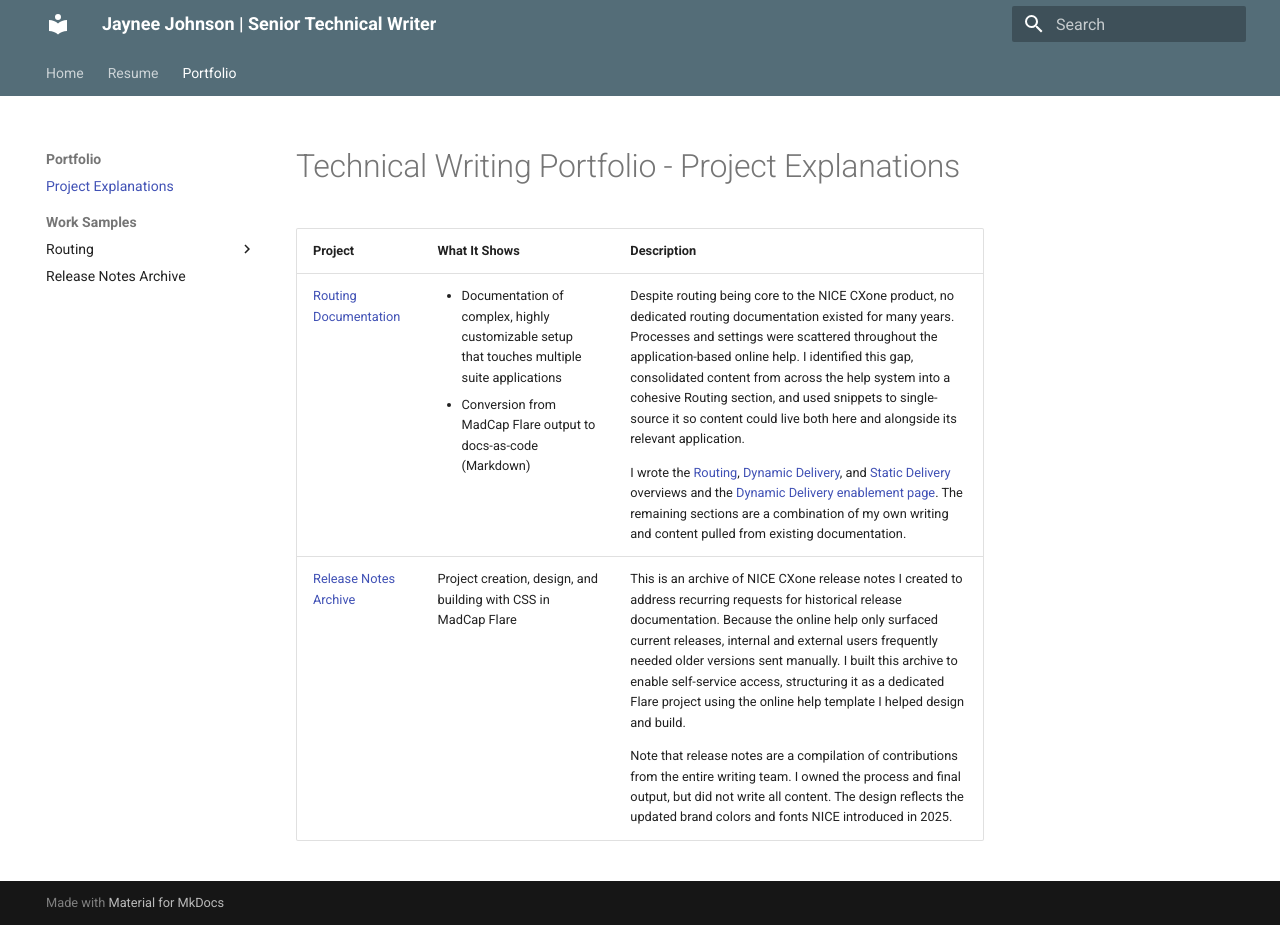
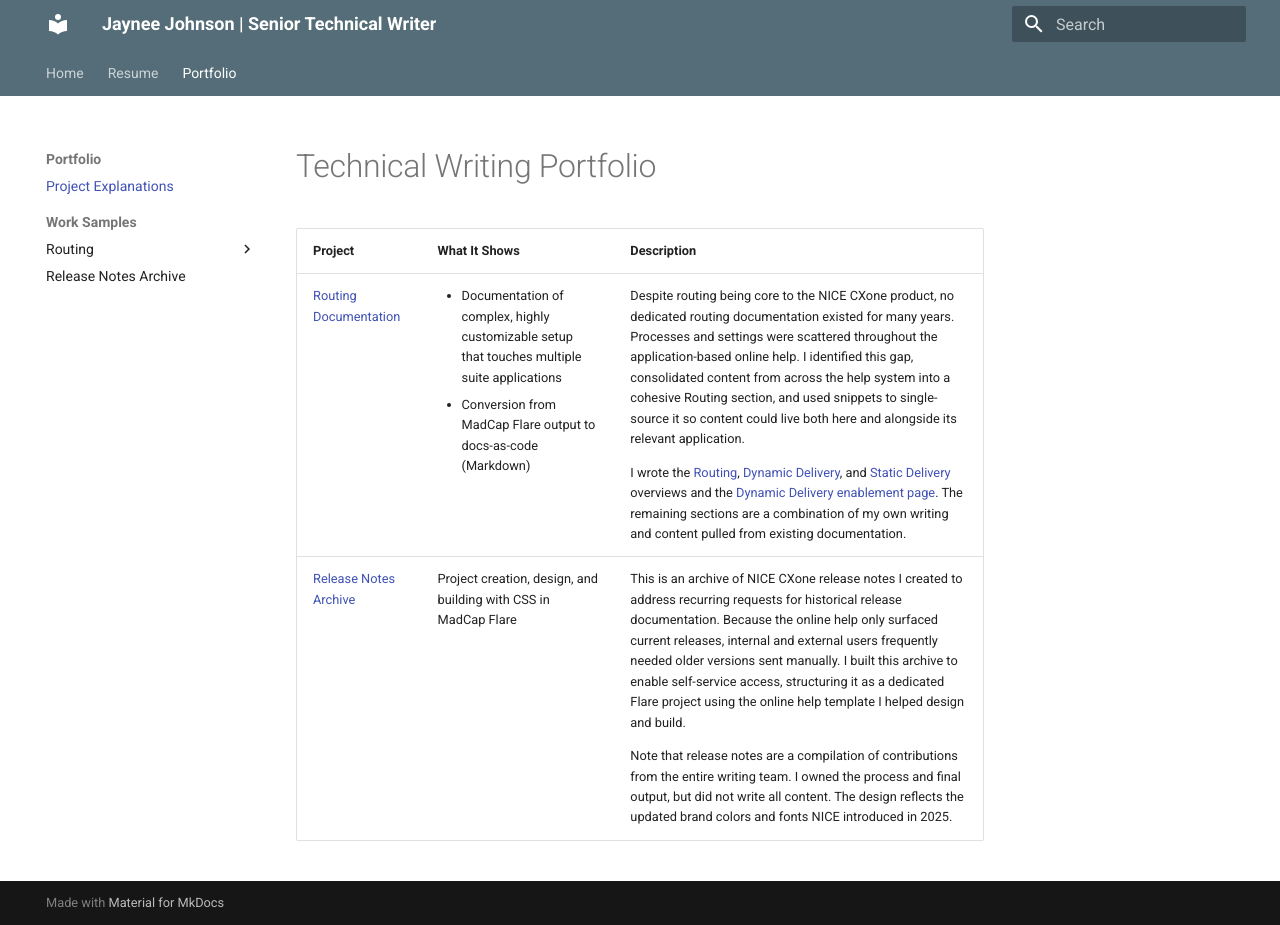
Before and after one commit to jaynee-johnson/ProfessionalPortfolio, an MkDocs documentation site: the page built from docs/portfolio.md, in a window 1280 px wide and 925 px high. Built offline with MkDocs 1.6.1 and Material for MkDocs 9.7.7, drawn with Linux system fonts in a browser that asks for light colours.

Commit message:
Simplified title

```diff
--- a/docs/portfolio.md
+++ b/docs/portfolio.md
@@ -1,4 +1,4 @@
-# Technical Writing Portfolio - Project Explanations
+# Technical Writing Portfolio
 
 | Project | What It Shows | Description |
 |---------|-------------|---------------|
```
